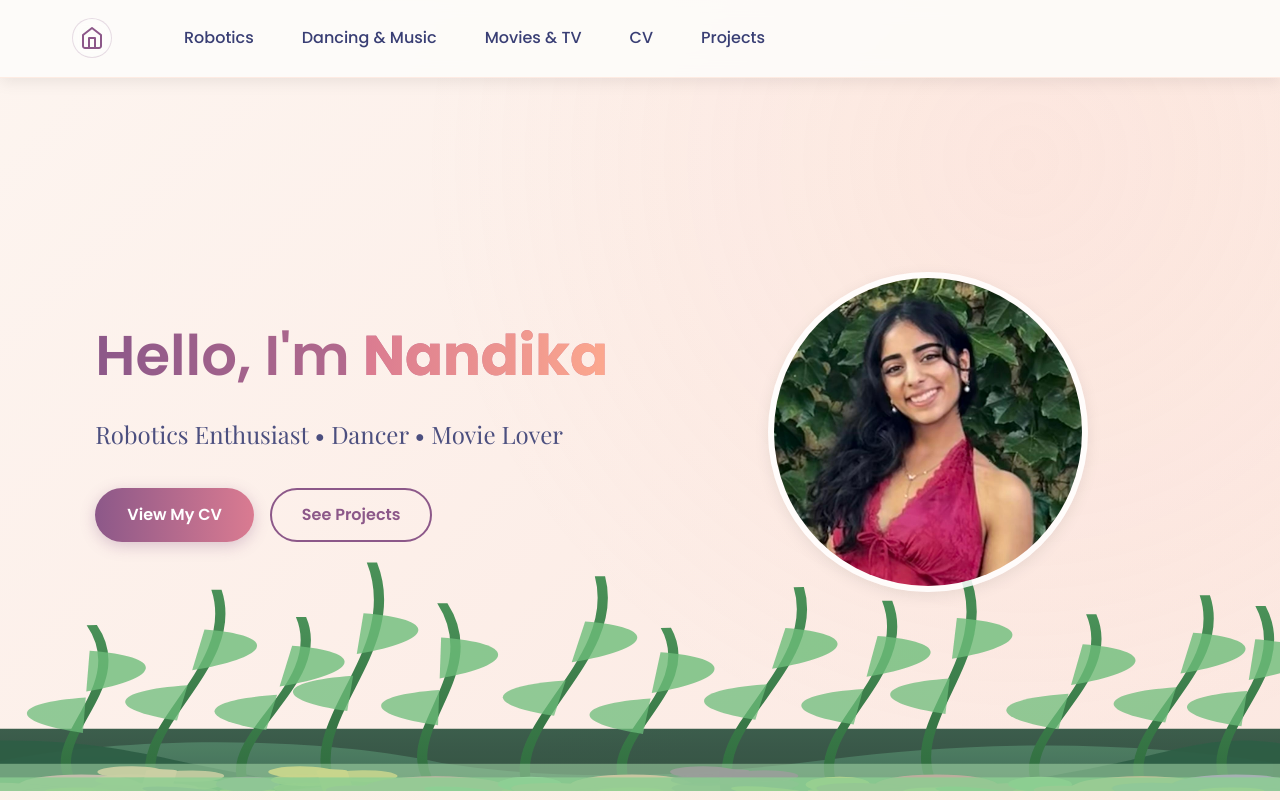
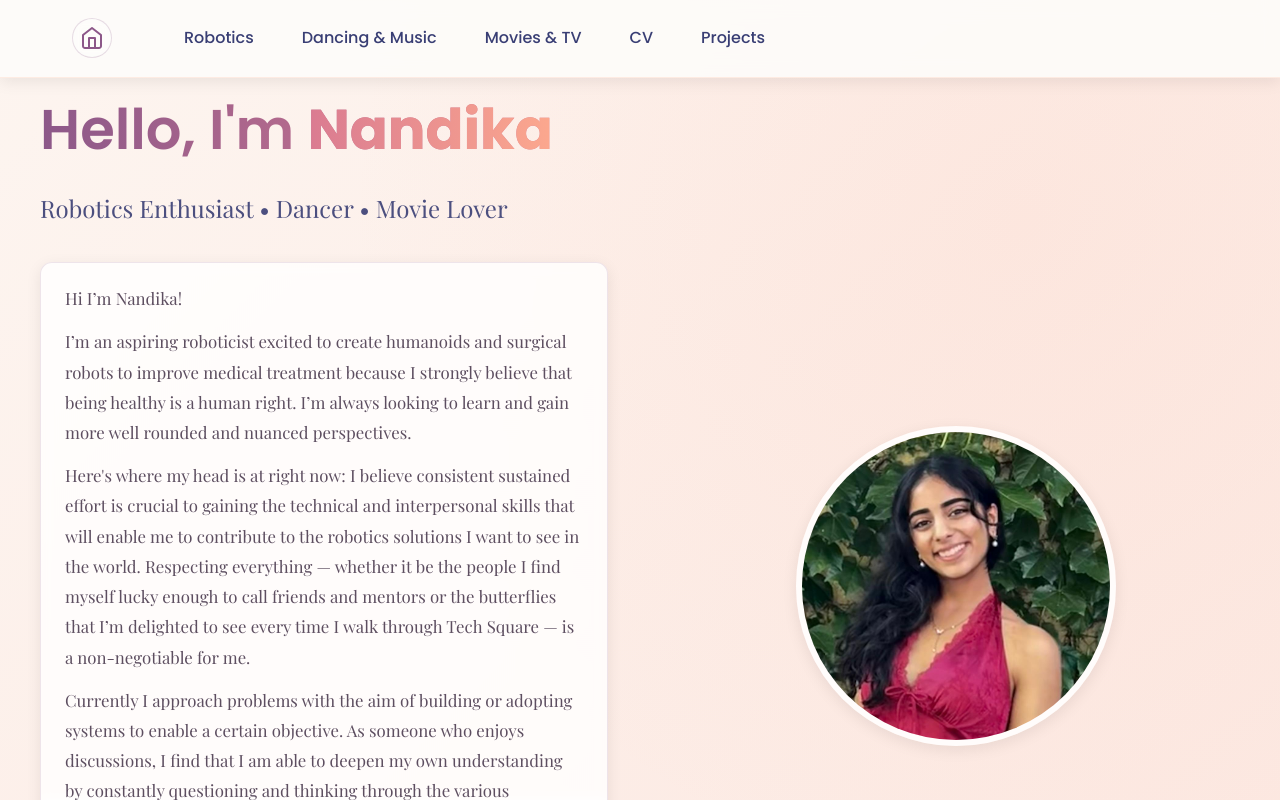
Before and after one commit to nandikakohli/nandika-kohli, a React (Vite) app in the folder personal-website/: page / in a window 1280 px wide. Shown: the top 800 px of the page. Built offline with nearby package versions, Linux system fonts and the light colour scheme.

Commit message:
Home: add blurb section styles; temporarily disable stems with placeholder figure

```diff
--- a/personal-website/src/App.css
+++ b/personal-website/src/App.css
@@ -227,6 +227,26 @@ h1 {
   max-width: 32rem;
 }
 
+/* Intro blurb card */
+.blurb {
+  margin: 1rem 0 0;
+  padding: 1.25rem 1.5rem;
+  background: var(--card-bg);
+  border-radius: 12px;
+  box-shadow: var(--shadow);
+  border: 1px solid rgba(140, 88, 137, 0.15);
+  display: flex;
+  flex-direction: column;
+  gap: 0.8rem;
+  color: var(--text-light);
+  font-size: 1.05rem;
+  line-height: 1.8;
+  backdrop-filter: blur(6px);
+  max-width: 48rem;
+}
+
+.blurb p { margin: 0; }
+
 .cta-buttons {
   display: flex;
   gap: 1rem;
--- a/personal-website/src/App.tsx
+++ b/personal-website/src/App.tsx
@@ -1,12 +1,13 @@
 import { Routes, Route, Link } from 'react-router-dom';
 import { motion } from 'framer-motion';
-import FlowersGarden from './components/FlowersGarden';
+// import FlowersGarden from './components/FlowersGarden';
 import './App.css';
 
 const Home = () => {
   return (
     <div className="home-container">
-      <FlowersGarden />
+      {/* <FlowersGarden /> */}
+      <figure className="hero-figure"></figure>
       <div className="content">
         <motion.div
           initial={{ opacity: 0, y: 20 }}
@@ -16,6 +17,13 @@ const Home = () => {
         >
           <h1>Hello, I'm <span className="highlight">Nandika</span></h1>
           <p className="subtitle">Robotics Enthusiast • Dancer • Movie Lover</p>
+          <section className="blurb">
+            <p>Hi I’m Nandika!</p>
+            <p>I’m an aspiring roboticist excited to create humanoids and surgical robots to improve medical treatment because I strongly believe that being healthy is a human right. I’m always looking to learn and gain more well rounded and nuanced perspectives.</p>
+            <p>Here's where my head is at right now: I believe consistent sustained effort is crucial to gaining the technical and interpersonal skills that will enable me to contribute to the robotics solutions I want to see in the world. Respecting everything — whether it be the people I find myself lucky enough to call friends and mentors or the butterflies that I’m delighted to see every time I walk through Tech Square — is a non-negotiable for me.</p>
+            <p>Currently I approach problems with the aim of building or adopting systems to enable a certain objective. As someone who enjoys discussions, I find that I am able to deepen my own understanding by constantly questioning and thinking through the various modalities of a problem.</p>
+            <p>Outside of robotics or reading research I’m an avowed boba and rose green tea addict. I love to watch movies and TV shows (I also love recommendations, keep scrolling to learn more!), I enjoy dancing, I love to hang out with friends, yap and watch sunsets.</p>
+          </section>
           <div className="cta-buttons">
             <Link to="/cv" className="cta-button primary">View My CV</Link>
             <Link to="/projects" className="cta-button secondary">See Projects</Link>
```
